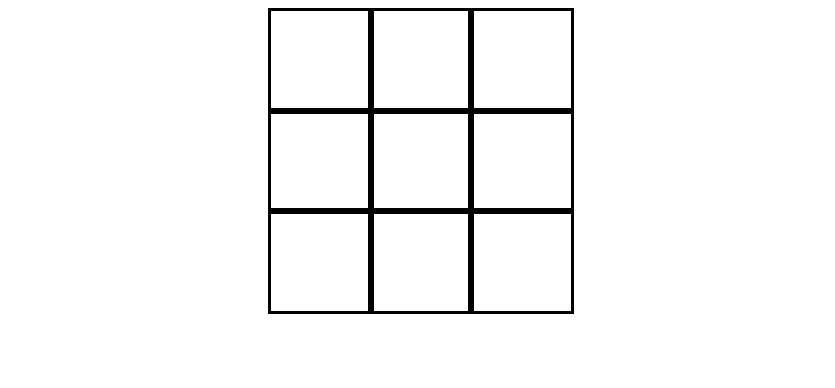
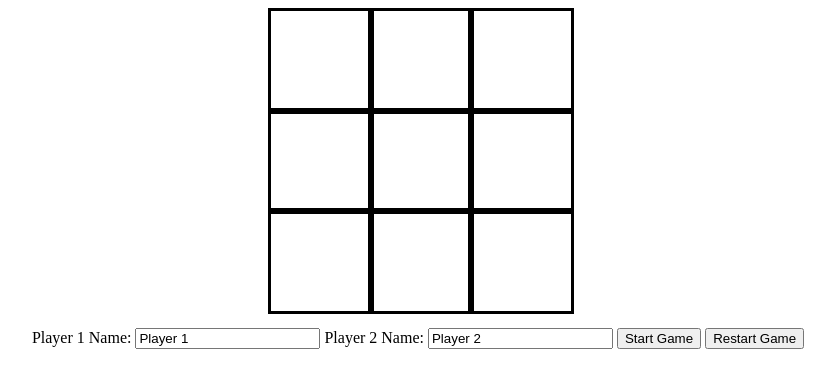
Before and after one commit to ChrisM345/tic-tac-toe, a plain HTML site: page index.html in a window 1280 px wide. Shown: the whole page, without its empty margins (222-1057 px from the left). Drawn offline with Linux system fonts and the light colour scheme.

Commit message:
Basic controls added

```diff
--- a/css/styles.css
+++ b/css/styles.css
@@ -1,6 +1,7 @@
 .container{
     display: flex;
-    justify-content: center;
+    flex-direction: column;
+    align-items: center;
 }
 
 .game-board{
@@ -14,3 +15,7 @@
     width: 100px;
     height: 100px;
 }
+
+.controls{
+    padding-top: 20px;
+}
--- a/index.html
+++ b/index.html
@@ -11,6 +11,16 @@
         <div class="game-board">
 
         </div>
+        <div class="controls">
+            <label for="player-1">Player 1 Name:</label>
+            <input type="text" name="player-1" id="player-1" value="Player 1">
+
+            <label for="player-2">Player 2 Name:</label>
+            <input type="text" name="player-2" id="player-2" value="Player 2">
+
+            <button class="start-game">Start Game</button>
+            <button class="restart-game">Restart Game</button>
+        </div>
     </div>
     <script src="./scripts/script.js"></script>
 </body>
```
